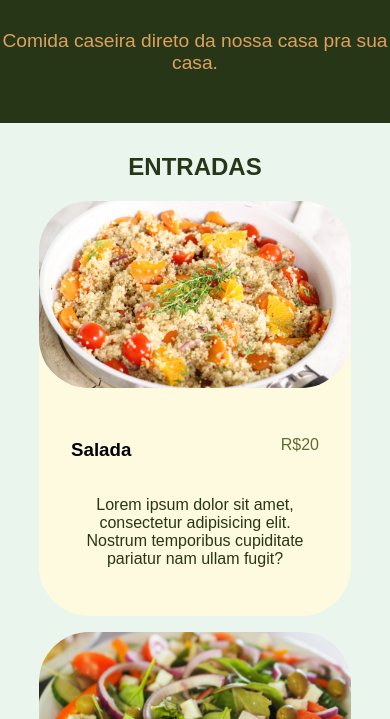
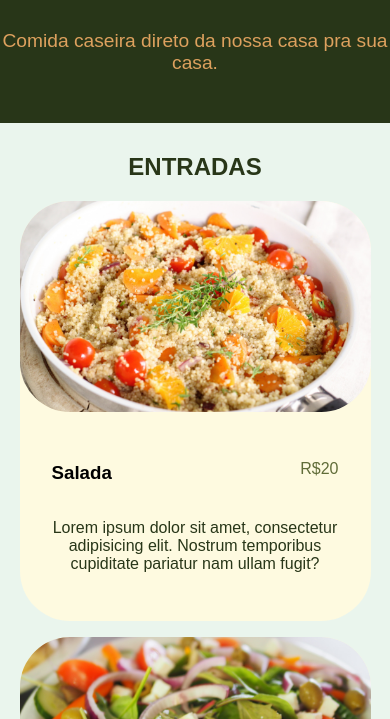
Before and after one commit to germanavaz/cardapio, a plain HTML site: page index.html in a window 390 px wide. Shown: the part 125-844 px from the top of the page. Drawn offline with Linux system fonts and the light colour scheme; a web font is replaced by a local one.

Commit message:
fix bugs

```diff
--- a/style.css
+++ b/style.css
@@ -27,7 +27,7 @@ header {
 }
 
 .produtos {
-    width: 80%;
+    width: 60%;
     margin: 0 auto;
 }
 
@@ -68,11 +68,19 @@ header {
     margin-top: 40px;
 }
 
+@media (max-width:1050px) {
+    .produtos {
+        width: 90%;
+    }
+}
+
 
 @media (max-width:800px) {
     iframe {
         width: 450px;
     }
+
+
 }
 
 @media (max-width: 500px) {
```
